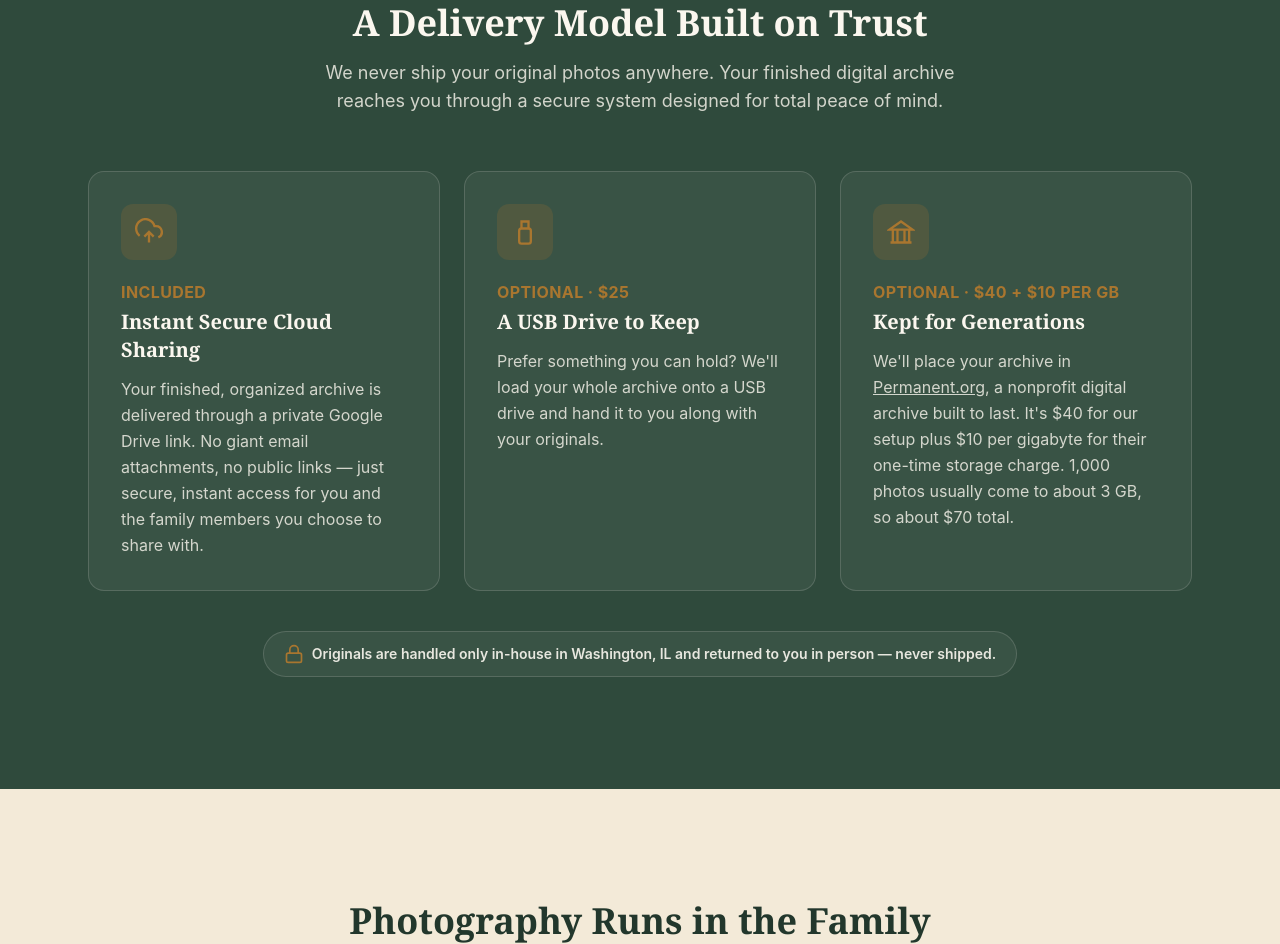
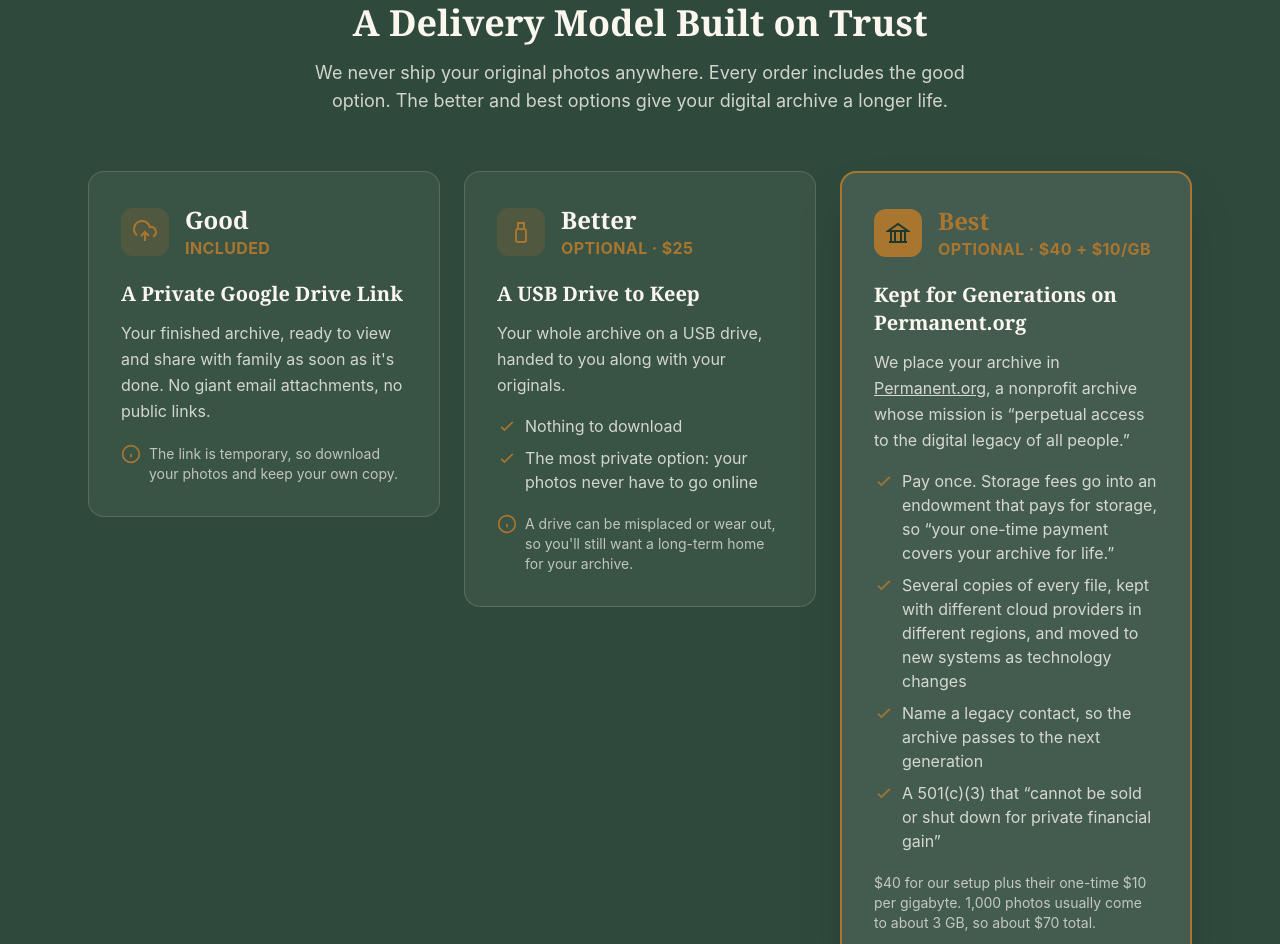
Before and after one commit to RyanFunk021/WashingtonHeritageScanning, a plain HTML site: page index.html in a window 1280 px wide. Shown: the part 5933-6877 px from the top of the page. Drawn offline with Linux system fonts and the light colour scheme.

Commit message:
Delivery options as Good / Better / Best
Good: the included Google Drive link (temporary, so download a copy).
Better: the USB drive (nothing to download, never online, still needs a
long-term home). Best: Permanent.org, described in quotes from their
own pages (mission, one-time fee and endowment, redundant copies,
legacy contact, nonprofit). FAQ answer updated to match.

Co-Authored-By: Claude Opus 5.5 <noreply@anthropic.com>

```diff
--- a/index.html
+++ b/index.html
@@ -375,33 +375,66 @@
     <div class="max-w-6xl mx-auto px-6 py-20 sm:py-28">
       <div class="max-w-2xl mx-auto text-center">
         <h2 class="font-display text-3xl sm:text-4xl font-bold">A Delivery Model Built on Trust</h2>
-        <p class="mt-4 text-cream/80 text-lg">We never ship your original photos anywhere. Your finished digital archive reaches you through a secure system designed for total peace of mind.</p>
+        <p class="mt-4 text-cream/80 text-lg">We never ship your original photos anywhere. Every order includes the good option. The better and best options give your digital archive a longer life.</p>
       </div>
 
-      <div class="mt-14 grid md:grid-cols-3 gap-6">
+      <div class="mt-14 grid md:grid-cols-3 gap-6 items-start">
+        <!-- GOOD -->
         <div class="bg-white/5 border border-cream/15 rounded-2xl p-8">
-          <div class="inline-flex h-14 w-14 items-center justify-center rounded-xl bg-brass/20 text-brass mb-5">
-            <svg class="h-7 w-7" viewBox="0 0 24 24" fill="none" stroke="currentColor" stroke-width="2"><path d="M16 16l-4-4-4 4M12 12v9"/><path d="M20 16.58A5 5 0 0018 7h-1.26A8 8 0 104 15.25"/></svg>
+          <div class="flex items-center gap-4">
+            <div class="inline-flex h-12 w-12 flex-shrink-0 items-center justify-center rounded-xl bg-brass/20 text-brass">
+              <svg class="h-6 w-6" viewBox="0 0 24 24" fill="none" stroke="currentColor" stroke-width="2"><path d="M16 16l-4-4-4 4M12 12v9"/><path d="M20 16.58A5 5 0 0018 7h-1.26A8 8 0 104 15.25"/></svg>
+            </div>
+            <div>
+              <p class="font-display text-2xl font-bold">Good</p>
+              <p class="text-base font-bold uppercase tracking-wide text-brass">Included</p>
+            </div>
           </div>
-          <p class="text-base font-bold uppercase tracking-wide text-brass">Included</p>
-          <h3 class="mt-1 font-display text-xl font-bold">Instant Secure Cloud Sharing</h3>
-          <p class="mt-3 text-cream/80 leading-relaxed">Your finished, organized archive is delivered through a private Google Drive link. No giant email attachments, no public links &mdash; just secure, instant access for you and the family members you choose to share with.</p>
+          <h3 class="mt-5 font-display text-xl font-bold">A Private Google Drive Link</h3>
+          <p class="mt-3 text-cream/80 leading-relaxed">Your finished archive, ready to view and share with family as soon as it's done. No giant email attachments, no public links.</p>
+          <p class="mt-5 flex gap-2 text-sm text-cream/70"><svg class="h-5 w-5 flex-shrink-0 text-brass" viewBox="0 0 24 24" fill="none" stroke="currentColor" stroke-width="2"><circle cx="12" cy="12" r="10"/><path d="M12 16v-4M12 8h.01"/></svg> The link is temporary, so download your photos and keep your own copy.</p>
         </div>
+
+        <!-- BETTER -->
         <div class="bg-white/5 border border-cream/15 rounded-2xl p-8">
-          <div class="inline-flex h-14 w-14 items-center justify-center rounded-xl bg-brass/20 text-brass mb-5">
-            <svg class="h-7 w-7" viewBox="0 0 24 24" fill="none" stroke="currentColor" stroke-width="2"><rect x="7" y="9" width="10" height="13" rx="2"/><path d="M9 9V3h6v6M11 5h0M13 5h0"/></svg>
+          <div class="flex items-center gap-4">
+            <div class="inline-flex h-12 w-12 flex-shrink-0 items-center justify-center rounded-xl bg-brass/20 text-brass">
+              <svg class="h-6 w-6" viewBox="0 0 24 24" fill="none" stroke="currentColor" stroke-width="2"><rect x="7" y="9" width="10" height="13" rx="2"/><path d="M9 9V3h6v6M11 5h0M13 5h0"/></svg>
+            </div>
+            <div>
+              <p class="font-display text-2xl font-bold">Better</p>
+              <p class="text-base font-bold uppercase tracking-wide text-brass">Optional &middot; $25</p>
+            </div>
           </div>
-          <p class="text-base font-bold uppercase tracking-wide text-brass">Optional &middot; $25</p>
-          <h3 class="mt-1 font-display text-xl font-bold">A USB Drive to Keep</h3>
-          <p class="mt-3 text-cream/80 leading-relaxed">Prefer something you can hold? We'll load your whole archive onto a USB drive and hand it to you along with your originals.</p>
+          <h3 class="mt-5 font-display text-xl font-bold">A USB Drive to Keep</h3>
+          <p class="mt-3 text-cream/80 leading-relaxed">Your whole archive on a USB drive, handed to you along with your originals.</p>
+          <ul class="mt-4 space-y-2 text-cream/80">
+            <li class="flex gap-2"><svg class="h-5 w-5 flex-shrink-0 text-brass mt-0.5" viewBox="0 0 24 24" fill="none" stroke="currentColor" stroke-width="2"><path d="M5 13l4 4L19 7"/></svg> Nothing to download</li>
+            <li class="flex gap-2"><svg class="h-5 w-5 flex-shrink-0 text-brass mt-0.5" viewBox="0 0 24 24" fill="none" stroke="currentColor" stroke-width="2"><path d="M5 13l4 4L19 7"/></svg> The most private option: your photos never have to go online</li>
+          </ul>
+          <p class="mt-5 flex gap-2 text-sm text-cream/70"><svg class="h-5 w-5 flex-shrink-0 text-brass" viewBox="0 0 24 24" fill="none" stroke="currentColor" stroke-width="2"><circle cx="12" cy="12" r="10"/><path d="M12 16v-4M12 8h.01"/></svg> A drive can be misplaced or wear out, so you'll still want a long-term home for your archive.</p>
         </div>
-        <div class="bg-white/5 border border-cream/15 rounded-2xl p-8">
-          <div class="inline-flex h-14 w-14 items-center justify-center rounded-xl bg-brass/20 text-brass mb-5">
-            <svg class="h-7 w-7" viewBox="0 0 24 24" fill="none" stroke="currentColor" stroke-width="2"><path d="M3 21h18M5 21V10M19 21V10M9 21V10M15 21V10M2 10l10-7 10 7z"/></svg>
+
+        <!-- BEST -->
+        <div class="bg-white/10 border-2 border-brass rounded-2xl p-8 shadow-2xl">
+          <div class="flex items-center gap-4">
+            <div class="inline-flex h-12 w-12 flex-shrink-0 items-center justify-center rounded-xl bg-brass text-forestdark">
+              <svg class="h-6 w-6" viewBox="0 0 24 24" fill="none" stroke="currentColor" stroke-width="2"><path d="M3 21h18M5 21V10M19 21V10M9 21V10M15 21V10M2 10l10-7 10 7z"/></svg>
+            </div>
+            <div>
+              <p class="font-display text-2xl font-bold text-brass">Best</p>
+              <p class="text-base font-bold uppercase tracking-wide text-brass">Optional &middot; $40 + $10/GB</p>
+            </div>
           </div>
-          <p class="text-base font-bold uppercase tracking-wide text-brass">Optional &middot; $40 + $10 per GB</p>
-          <h3 class="mt-1 font-display text-xl font-bold">Kept for Generations</h3>
-          <p class="mt-3 text-cream/80 leading-relaxed">We'll place your archive in <a href="https://www.permanent.org/" class="underline hover:text-brass" target="_blank" rel="noopener">Permanent.org</a>, a nonprofit digital archive built to last. It's $40 for our setup plus $10 per gigabyte for their one-time storage charge. 1,000 photos usually come to about 3 GB, so about $70 total.</p>
+          <h3 class="mt-5 font-display text-xl font-bold">Kept for Generations on Permanent.org</h3>
+          <p class="mt-3 text-cream/80 leading-relaxed">We place your archive in <a href="https://permanent.org/why-permanent/" class="underline hover:text-brass" target="_blank" rel="noopener">Permanent.org</a>, a nonprofit archive whose mission is &ldquo;perpetual access to the digital legacy of all people.&rdquo;</p>
+          <ul class="mt-4 space-y-2 text-cream/80">
+            <li class="flex gap-2"><svg class="h-5 w-5 flex-shrink-0 text-brass mt-0.5" viewBox="0 0 24 24" fill="none" stroke="currentColor" stroke-width="2"><path d="M5 13l4 4L19 7"/></svg> <span>Pay once. Storage fees go into an endowment that pays for storage, so &ldquo;your one-time payment covers your archive for life.&rdquo;</span></li>
+            <li class="flex gap-2"><svg class="h-5 w-5 flex-shrink-0 text-brass mt-0.5" viewBox="0 0 24 24" fill="none" stroke="currentColor" stroke-width="2"><path d="M5 13l4 4L19 7"/></svg> <span>Several copies of every file, kept with different cloud providers in different regions, and moved to new systems as technology changes</span></li>
+            <li class="flex gap-2"><svg class="h-5 w-5 flex-shrink-0 text-brass mt-0.5" viewBox="0 0 24 24" fill="none" stroke="currentColor" stroke-width="2"><path d="M5 13l4 4L19 7"/></svg> <span>Name a legacy contact, so the archive passes to the next generation</span></li>
+            <li class="flex gap-2"><svg class="h-5 w-5 flex-shrink-0 text-brass mt-0.5" viewBox="0 0 24 24" fill="none" stroke="currentColor" stroke-width="2"><path d="M5 13l4 4L19 7"/></svg> <span>A 501(c)(3) that &ldquo;cannot be sold or shut down for private financial gain&rdquo;</span></li>
+          </ul>
+          <p class="mt-5 text-sm text-cream/70">$40 for our setup plus their one-time $10 per gigabyte. 1,000 photos usually come to about 3 GB, so about $70 total.</p>
         </div>
       </div>
 
@@ -485,7 +518,7 @@
           How do I receive my finished digital photos?
           <svg class="h-5 w-5 text-forest transition-transform group-open:rotate-180" viewBox="0 0 24 24" fill="none" stroke="currentColor" stroke-width="2"><path d="M6 9l6 6 6-6"/></svg>
         </summary>
-        <p class="mt-3 text-ink/70 leading-relaxed">You'll get a secure private Google Drive link for instant cloud access, so you and your family can view and download your photos right away. You can also add a USB drive ($25), or have us place your archive in Permanent.org ($40 plus $10 per gigabyte).</p>
+        <p class="mt-3 text-ink/70 leading-relaxed">Every order comes with a private Google Drive link, so you and your family can view and download your photos right away. The link is temporary, so download a copy to keep. You can also add a USB drive ($25), or have us place your archive in Permanent.org, a nonprofit archive built to keep it for generations ($40 plus $10 per gigabyte).</p>
       </details>
       <details class="group bg-white border border-forest/10 rounded-xl p-6 open:shadow-md">
         <summary class="flex items-center justify-between cursor-pointer font-display font-bold text-lg text-forestdark focus-ring rounded-md">
```
Also changed, not shown: styles.css.
